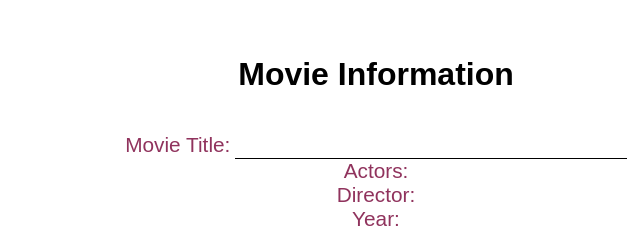
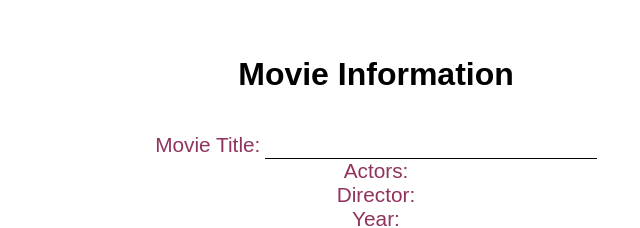
Before and after one commit to interglobalmedia/omdb-api-js, a website: page index.html in a window 1280 px wide. Shown: the top 228 px of the page, without its empty margins (264-904 px from the left). Drawn offline with Linux system fonts and the light colour scheme; a web font is replaced by a local one.

Commit message:
Make movie title input field smaller in size attribute
 On branch master

```diff
--- a/index.html
+++ b/index.html
@@ -20,7 +20,7 @@
             </div>
             <div class="section">
                 <label>Movie Title:</label>
-                <input type="text" name="movie" id="movie" size="30" autofocus>
+                <input type="text" name="movie" id="movie" size="25" autofocus>
             </div>
             <div class="section">
                 <label>Actors:</label>
```
